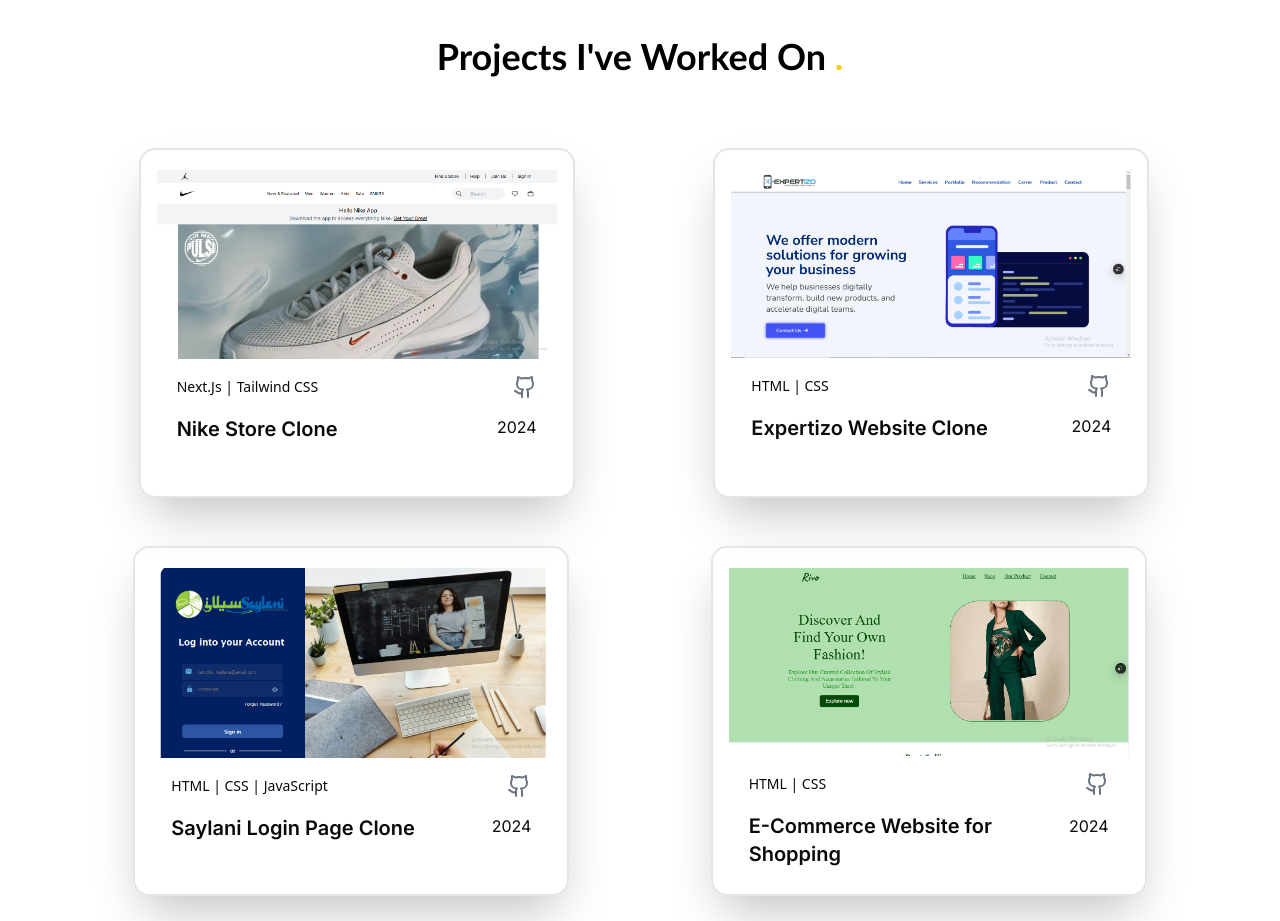
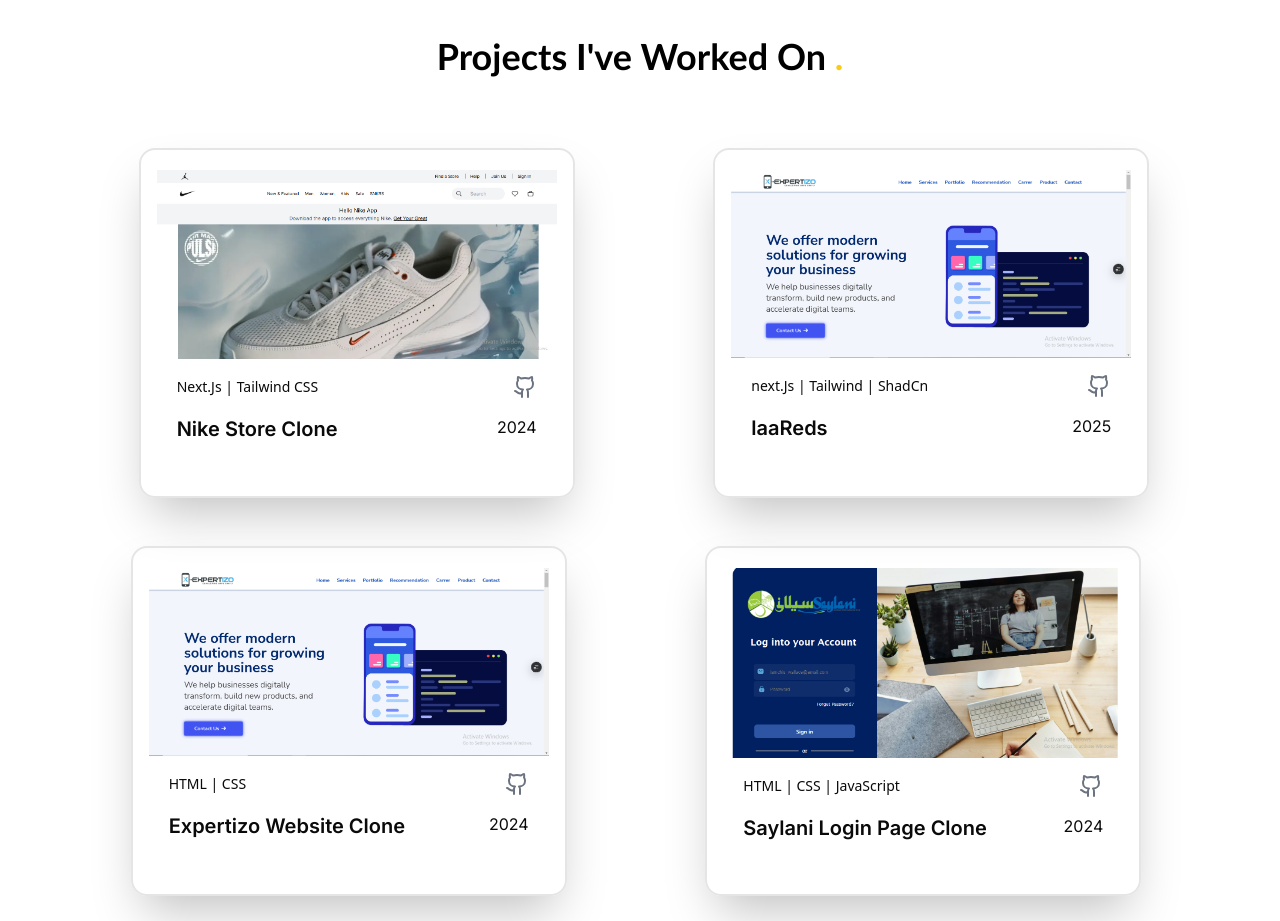
Before and after one commit to Tanzeel-Azeem/portfolio, a Next.js app: page / in a window 1280 px wide. Shown: the part 2020-2941 px from the top of the page. Built offline with nearby package versions, Linux system fonts and the light colour scheme.

Commit message:
add new project

```diff
--- a/src/app/components/portfolio.tsx
+++ b/src/app/components/portfolio.tsx
@@ -54,6 +54,42 @@
         </Link>
 
         {/* 2nd card */}
+        <Link href={"https://laared.vercel.app/"} target="_blank">
+          <div className="parent-pic shadow-2xl border-2 h-[350px] py-5  hover:scale-95 duration-150 my-6 px-4 rounded-2xl">
+            <div className="child-pic">
+              <Image src={"/expertizo.png"} alt="" width={400} height={100} />
+            </div>
+            <div>
+              <div className="flex justify-between items-center px-5 py-4">
+                <span className="text-sm font-sans">next.Js | Tailwind | ShadCn</span>
+                <span>
+                  <Link
+                    href="https://github.com/Tanzeel-Azeem/LaaRed"
+                    target="_blank"
+                  >
+                    <Github className="hover:text-black text-gray-500" />
+                  </Link>
+                </span>
+              </div>
+
+              <div className="flex justify-between items-center ">
+                <div className="pb-3">
+                  <span className="px-5  text-xl font-semibold">
+                    laaReds
+                  </span>
+                </div>
+                <div  className="relative bottom-2">
+                  <span className="px-5">2025</span>
+                </div>
+              </div>
+            </div>
+          </div>
+        </Link>
+
+
+
+
+
 
         <Link href={"http://expertizo-clone-69.vercel.app"} target="_blank">
           <div className="parent-pic shadow-2xl border-2 h-[350px] py-5  hover:scale-95 duration-150 my-6 px-4 rounded-2xl">
```
Also changed, not shown: public/laareds.png (added).
